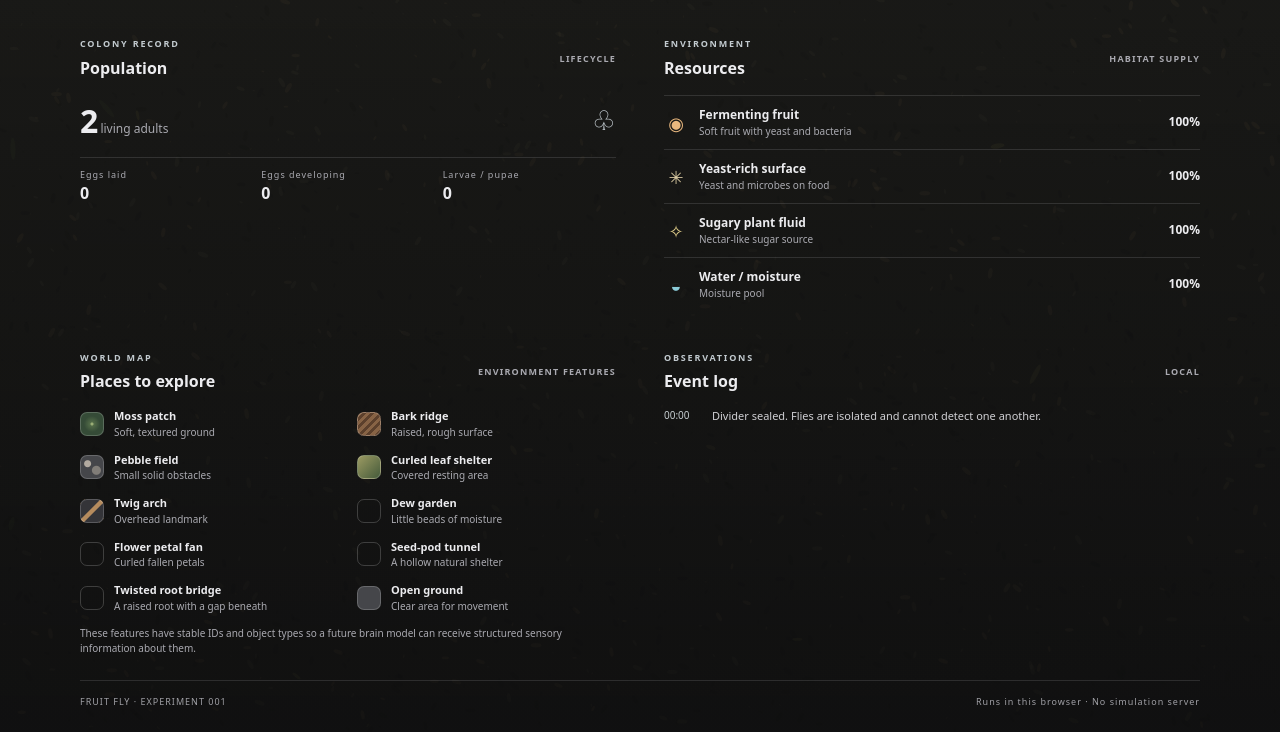
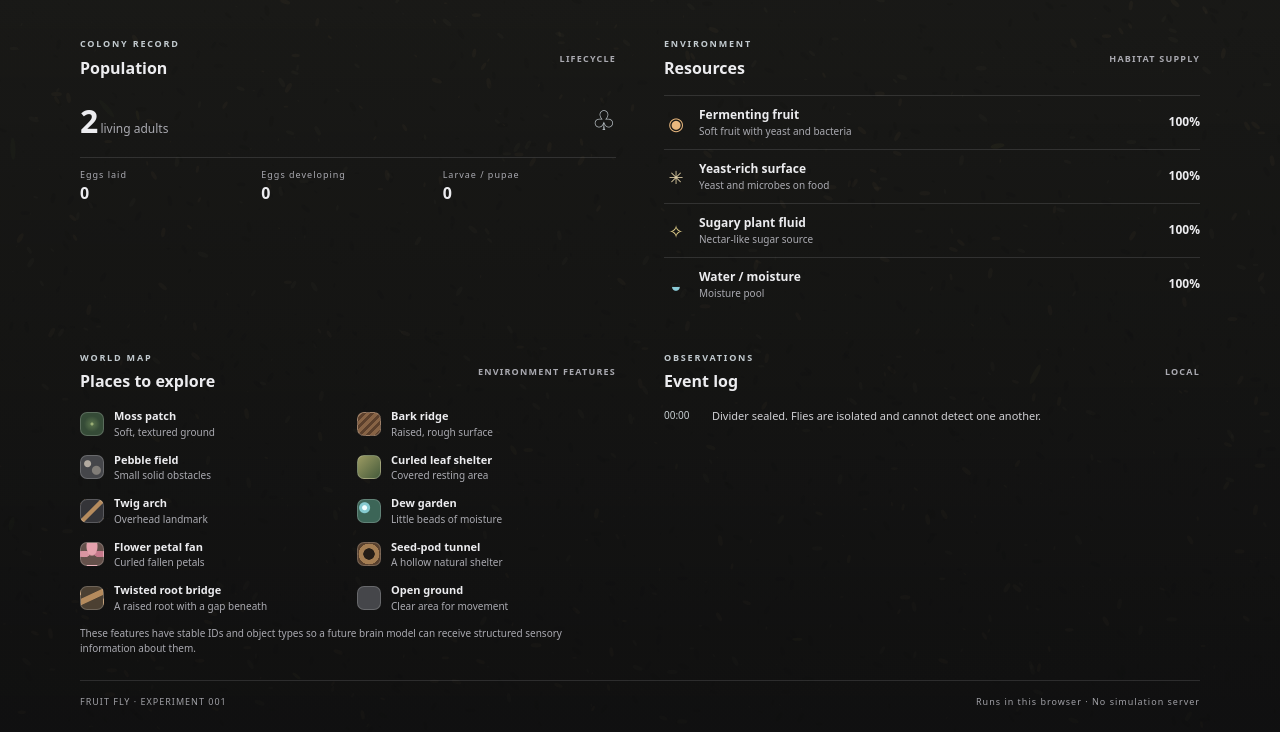
Before and after one commit to atdenaiforeve/Fruit-fly, a plain HTML site: page index.html in a window 1280 px wide. Shown: the part 5165-5897 px from the top of the page. Drawn offline with Linux system fonts and the light colour scheme.

Commit message:
Style new habitat feature swatches

```diff
--- a/styles.css
+++ b/styles.css
@@ -86,4 +86,8 @@ footer{display:flex;align-items:center;justify-content:space-between;gap:12px;ma
 .feature-swatch.leaf{background:linear-gradient(135deg,#9b9a62,#465b3b)}
 .feature-swatch.twig{background:linear-gradient(135deg,transparent 42%,#b58b5d 44% 56%,transparent 58%),#343438}
 .feature-swatch.open{background:#45464a}
+.feature-swatch.dew{background:radial-gradient(circle at 30% 35%,#f1ffff 0 2px,#86cbd0 3px 5px,transparent 6px),#3c6557}
+.feature-swatch.petals{background:radial-gradient(ellipse at 50% 15%,#e6a2ad 0 5px,transparent 6px),radial-gradient(ellipse at 85% 50%,#c8798c 0 5px,transparent 6px),radial-gradient(ellipse at 15% 50%,#d995a0 0 5px,transparent 6px),#64504a}
+.feature-swatch.pod{background:radial-gradient(ellipse at center,#241d17 0 35%,#a47d52 38% 65%,#58402d 68%)}
+.feature-swatch.root{background:linear-gradient(155deg,transparent 35%,#b58b5d 38% 55%,transparent 58%),#4c4032}
 @media(max-width:650px){.feature-list{grid-template-columns:1fr 1fr;gap:12px 8px}.habitat-screen{height:573svh;min-height:850px}.world-legend{flex-wrap:wrap;max-width:calc(100% - 28px);top:142px;bottom:auto}}
```
